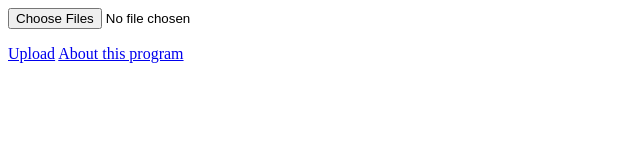
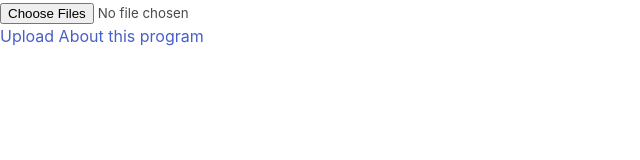
Before and after one commit to fotorelacjonusz/fotorelacjonusz-ng, a Vue app: page index.html in a window 1280 px wide. Shown: the whole page, without its empty margins (0-640 px from the left). Built offline with nearby package versions, Linux system fonts and the light colour scheme.

Commit message:
Add Bulma to the project dependencies

```diff
--- a/index.html
+++ b/index.html
@@ -2,6 +2,8 @@
 <html>
   <head>
     <title>Hello World!</title>
+
+    <link rel="stylesheet" type="text/css" href="node_modules/bulma/css/bulma.css">
 
     <script src="app/gui.js" type="module"></script>
   </head>
--- a/package.json
+++ b/package.json
@@ -12,6 +12,7 @@
   "license": "UNLICENSED",
   "chromium-args": "--enable-logging=stderr",
   "dependencies": {
+    "bulma": "^0.7.5",
     "common-tags": "^1.8.0",
     "form-data": "^2.5.0",
     "got": "^9.6.0",
```
Also changed, not shown: 1 other file.
